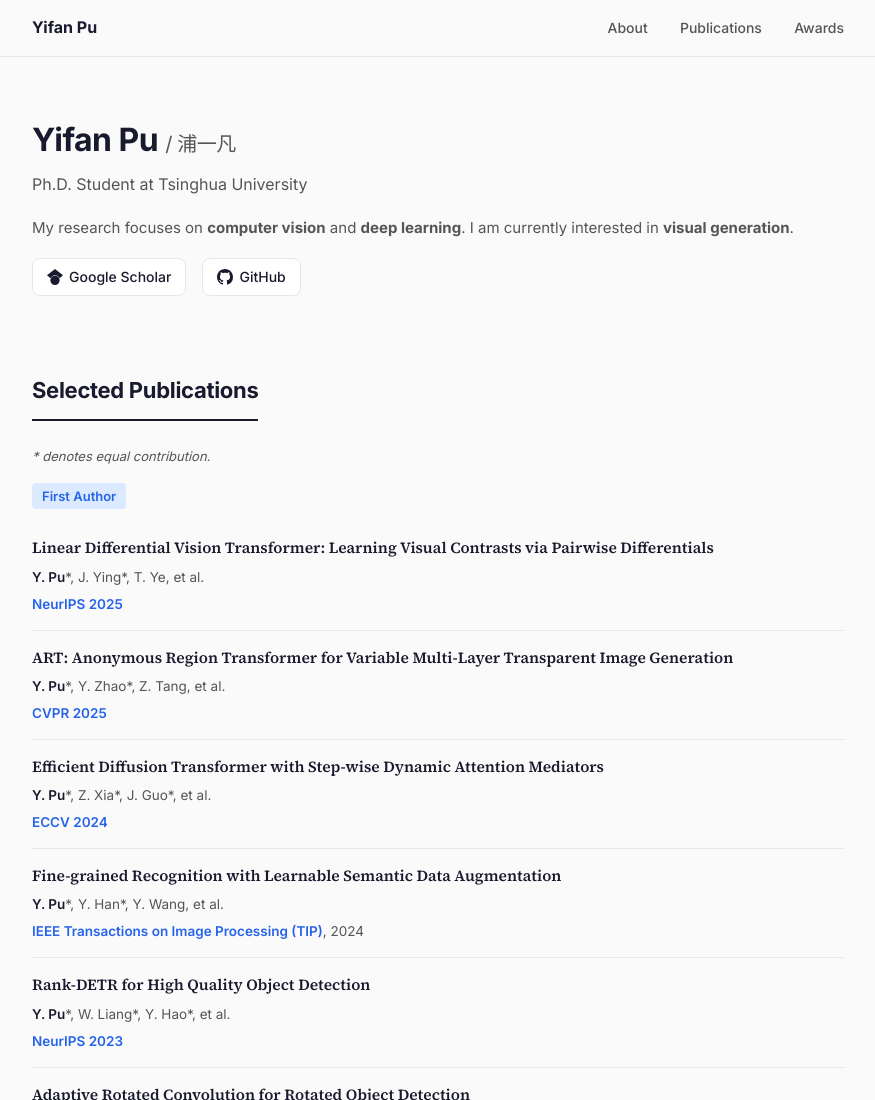
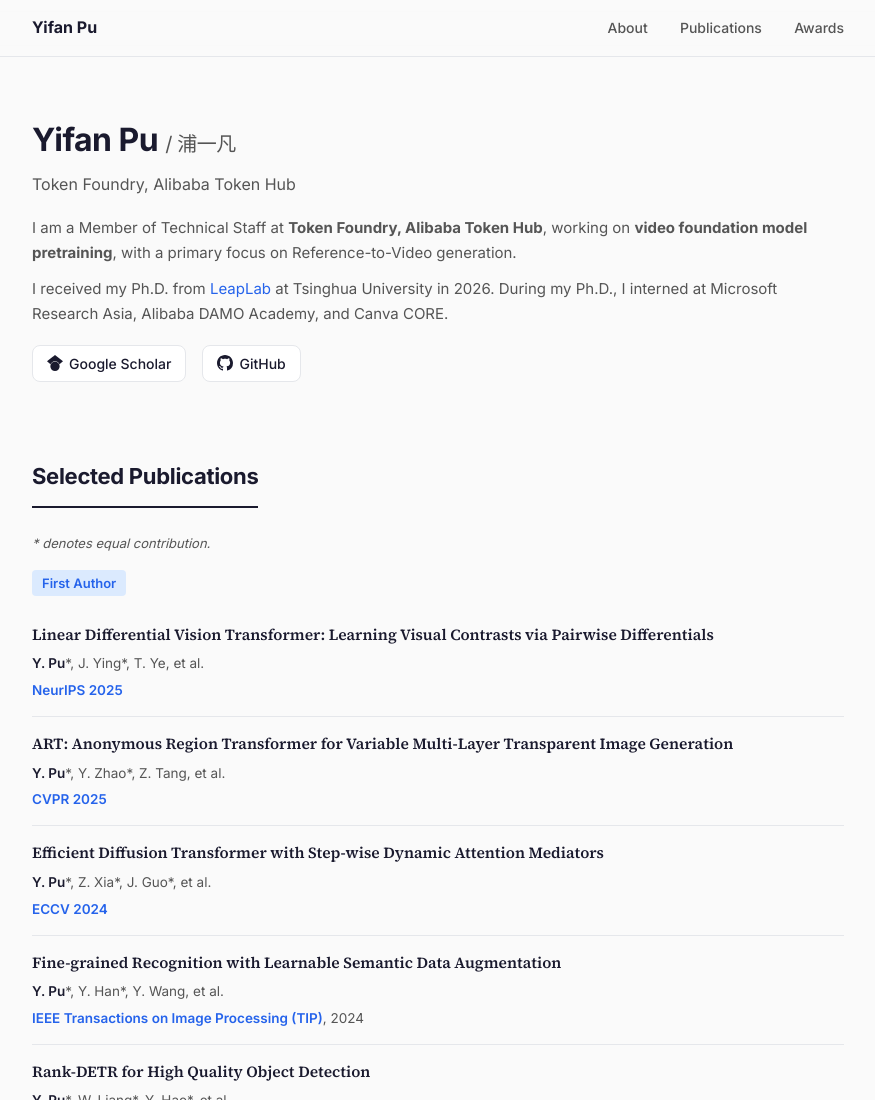
Before and after one commit to yifanpu001/yifanpu001.github.io, a plain HTML site: page index.html in a window 1280 px wide. Shown: the top 1100 px of the page, without its empty margins (202-1077 px from the left). Drawn offline with Linux system fonts and the light colour scheme.

Commit message:
Update homepage bio for Token Foundry and completed Ph.D.
Co-authored-by: Cursor <cursoragent@cursor.com>

```diff
--- a/index.html
+++ b/index.html
@@ -3,8 +3,8 @@
 <head>
   <meta charset="UTF-8">
   <meta name="viewport" content="width=device-width, initial-scale=1.0">
-  <title>Yifan Pu - Tsinghua University</title>
-  <meta name="description" content="Yifan Pu is a PhD student at Tsinghua University working on computer vision and deep learning.">
+  <title>Yifan Pu - Token Foundry, Alibaba</title>
+  <meta name="description" content="Yifan Pu is a Member of Technical Staff at Token Foundry, Alibaba Token Hub, and received a Ph.D. from LeapLab at Tsinghua University in 2026. Research focuses on pretraining video foundation models, especially Reference-to-Video generation.">
   <link rel="preconnect" href="https://fonts.googleapis.com">
   <link rel="preconnect" href="https://fonts.gstatic.com" crossorigin>
   <link href="https://fonts.googleapis.com/css2?family=Inter:wght@300;400;500;600;700&family=Source+Serif+4:ital,wght@0,400;0,600;1,400&display=swap" rel="stylesheet">
@@ -342,9 +342,12 @@
   <section class="hero" id="about">
     <div class="hero-info">
       <h1>Yifan Pu <span style="font-size:20px;font-weight:400;color:var(--color-text-secondary);">/ 浦一凡</span></h1>
-      <div class="subtitle">Ph.D. Student at Tsinghua University</div>
+      <div class="subtitle">Token Foundry, Alibaba Token Hub</div>
       <p>
-        My research focuses on <strong>computer vision</strong> and <strong>deep learning</strong>. I am currently interested in <strong>visual generation</strong>.
+        I am a Member of Technical Staff at <strong>Token Foundry, Alibaba Token Hub</strong>, working on <strong>video foundation model pretraining</strong>, with a primary focus on Reference-to-Video generation.
+      </p>
+      <p>
+        I received my Ph.D. from <a href="https://www.leaplab.ai/" target="_blank" rel="noopener noreferrer">LeapLab</a> at Tsinghua University in 2026. During my Ph.D., I interned at Microsoft Research Asia, Alibaba DAMO Academy, and Canva CORE.
       </p>
       <div class="hero-links">
         <a href="https://scholar.google.com/citations?user=PLACEHOLDER" target="_blank">
```
